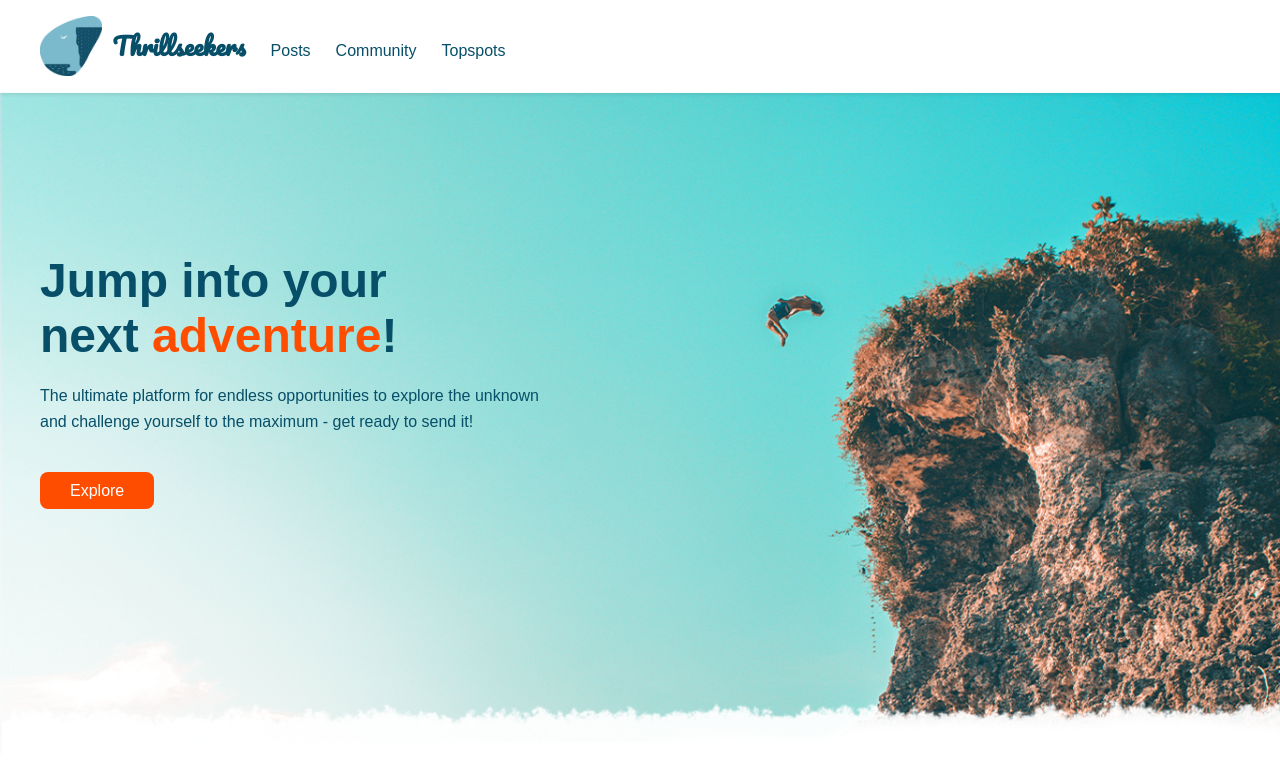
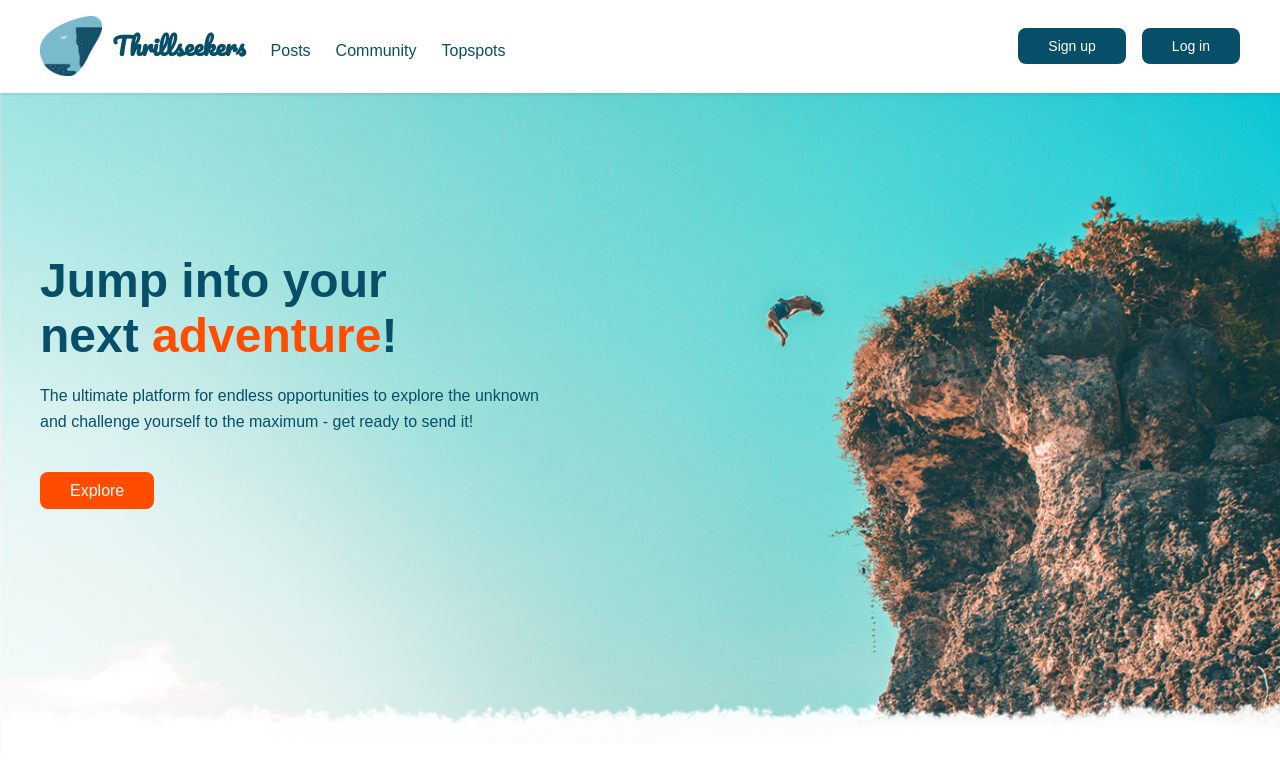
Before and after one commit to moritzmurauer/thrillseekers, a Vue app: page / in a window 1280 px wide. Shown: the top 772 px of the page. Built offline with nearby package versions, Linux system fonts and the light colour scheme; no server answers; the database is empty.

Commit message:
added login sign up to navbar

```diff
--- a/src/components/Navbar.vue
+++ b/src/components/Navbar.vue
@@ -142,7 +142,10 @@
 
       </div>
 
-
+      <div class="login-signin" v-if="!user">
+                <router-link :to="{ name: 'Signup'}"> <button class="btn"> Sign up </button></router-link>
+                <router-link :to="{ name: 'Login'}"> <button class="btn"> Log in </button></router-link>
+      </div>
 
 
     </nav>
@@ -335,6 +338,10 @@
     display: none;
   }
 
+  .login-signin {
+    display: none;
+  }
+
   .mobile-links {
     display: block;
     margin-left: auto;
@@ -395,7 +402,6 @@
       padding: 35px 0px;
       border-top: 1px solid rgba(255, 215, 215, 0.09);
       z-index: 100000;
-
     }
 
     nav .mobile-links a,
```
